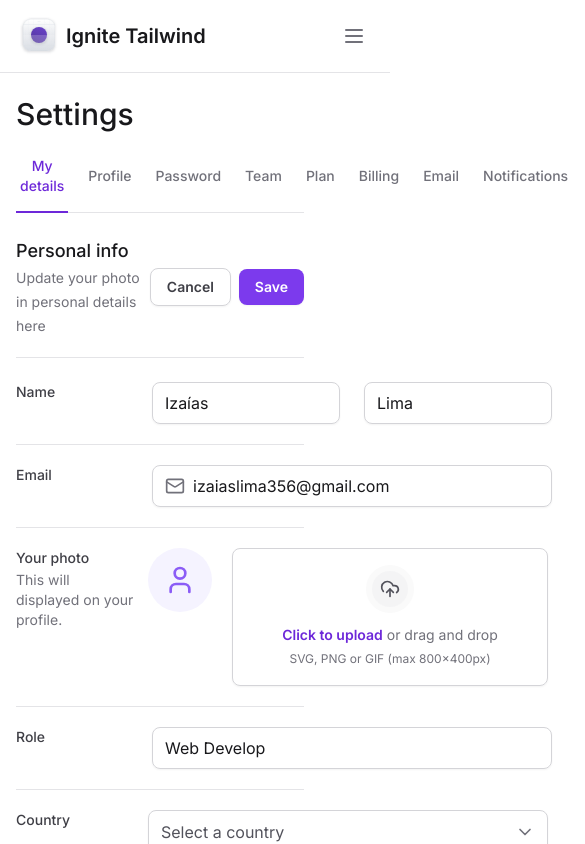
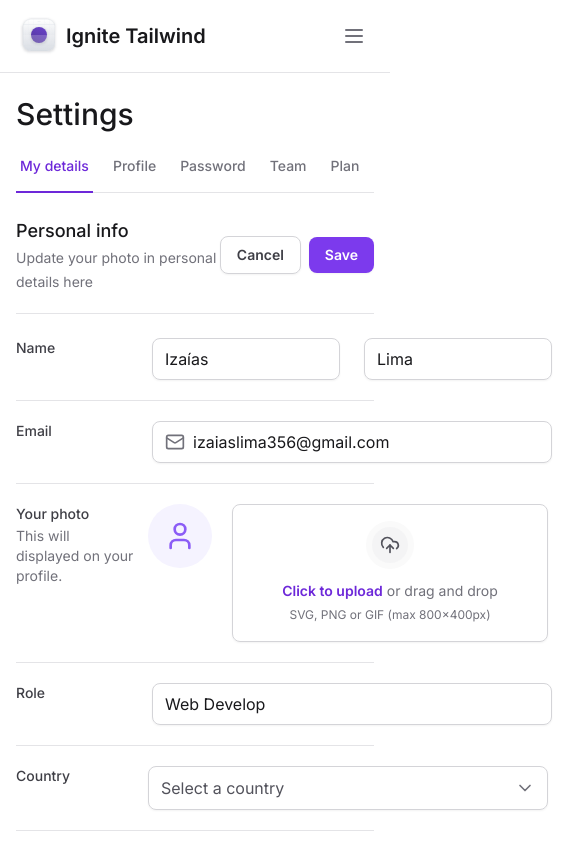
Before and after one commit to izaiasmorais/ignite-tailwind, a Next.js app: page / in a window 390 px wide. Shown: the top 844 px of the page, 585 px wide, since content can reach past the window. Built offline with nearby package versions, Linux system fonts and the light colour scheme.

Commit message:
chore: make scrollbar responsive

```diff
--- a/package.json
+++ b/package.json
@@ -11,6 +11,7 @@
   "dependencies": {
     "@formkit/auto-animate": "^0.8.0",
     "@radix-ui/react-collapsible": "^1.0.3",
+    "@radix-ui/react-scroll-area": "^1.0.5",
     "@radix-ui/react-select": "^1.2.2",
     "@radix-ui/react-tabs": "^1.0.4",
     "@types/node": "20.5.7",
--- a/src/app/layout.tsx
+++ b/src/app/layout.tsx
@@ -21,9 +21,11 @@
 				<link rel="shortcut icon" href="/logo.svg" type="image/x-icon" />
 			</head>
 			<body className={inter.className}>
-				<div className="min-h-screen grid grid-cols-app">
+				<div className="lg:grid min-h-screen lg:grid-cols-app">
 					<Sidebar />
-					<main className="px-4 pb-12 pt-24 lg:col-start-2 lg:px-8 lg:pt-8">{children}</main>
+					<main className="px-4 pb-12 pt-24 lg:col-start-2 lg:px-8 lg:pt-8 max-w-[100vw]">
+						{children}
+					</main>
 				</div>
 			</body>
 		</html>
--- a/src/components/settings-tabs/index.tsx
+++ b/src/components/settings-tabs/index.tsx
@@ -2,24 +2,76 @@
 import * as Tabs from "@radix-ui/react-tabs";
 import { TabItem } from "./tab-item";
 import { useState } from "react";
+import * as ScrollArea from "@radix-ui/react-scroll-area";
 
 export function SettingsTabs() {
 	const [currentTab, setCurrentTab] = useState("tab1");
 
 	return (
 		<Tabs.Root value={currentTab} onValueChange={setCurrentTab}>
-			<Tabs.List className="mt-6 flex w-full items-center gap-4 border-b border-zinc-200">
-				<TabItem value="tab1" title="My details"  isSelected={currentTab === "tab1"}/>
-				<TabItem value="tab2" title="Profile" isSelected={currentTab === "tab2"}/>
-				<TabItem value="tab3" title="Password" isSelected={currentTab === "tab3"}/>
-				<TabItem value="tab4" title="Team" isSelected={currentTab === "tab4"}/>
-				<TabItem value="tab5" title="Plan" isSelected={currentTab === "tab5"}/>
-				<TabItem value="tab6" title="Billing" isSelected={currentTab === "tab6"}/>
-				<TabItem value="tab7" title="Email" isSelected={currentTab === "tab7"}/>
-				<TabItem value="tab8" title="Notifications" isSelected={currentTab === "tab8"}/>
-				<TabItem value="tab9" title="Integrations" isSelected={currentTab === "tab9"}/>
-				<TabItem value="tab10" title="API" isSelected={currentTab === "tab10"}/>
-			</Tabs.List>
+			<ScrollArea.Root className="w-full" type="scroll">
+				<ScrollArea.Viewport className="w-full overflow-x-scroll">
+					<Tabs.List className="mt-6 flex w-full items-center gap-4 border-b border-zinc-200">
+						<TabItem
+							value="tab1"
+							title="My details"
+							isSelected={currentTab === "tab1"}
+						/>
+						<TabItem
+							value="tab2"
+							title="Profile"
+							isSelected={currentTab === "tab2"}
+						/>
+						<TabItem
+							value="tab3"
+							title="Password"
+							isSelected={currentTab === "tab3"}
+						/>
+						<TabItem
+							value="tab4"
+							title="Team"
+							isSelected={currentTab === "tab4"}
+						/>
+						<TabItem
+							value="tab5"
+							title="Plan"
+							isSelected={currentTab === "tab5"}
+						/>
+						<TabItem
+							value="tab6"
+							title="Billing"
+							isSelected={currentTab === "tab6"}
+						/>
+						<TabItem
+							value="tab7"
+							title="Email"
+							isSelected={currentTab === "tab7"}
+						/>
+						<TabItem
+							value="tab8"
+							title="Notifications"
+							isSelected={currentTab === "tab8"}
+						/>
+						<TabItem
+							value="tab9"
+							title="Integrations"
+							isSelected={currentTab === "tab9"}
+						/>
+						<TabItem
+							value="tab10"
+							title="API"
+							isSelected={currentTab === "tab10"}
+						/>
+					</Tabs.List>
+				</ScrollArea.Viewport>
+
+				<ScrollArea.Scrollbar
+					className="flex h-0.5 translate-y-1.5 touch-none flex-col bg-zinc-100"
+					orientation="horizontal"
+				>
+					<ScrollArea.Thumb className="relative flex-1 rounded-lg bg-zinc-300" />
+				</ScrollArea.Scrollbar>
+			</ScrollArea.Root>
 		</Tabs.Root>
 	);
 }
--- a/src/components/settings-tabs/tab-item.tsx
+++ b/src/components/settings-tabs/tab-item.tsx
@@ -17,7 +17,7 @@
 		>
 			<span
 				className="rounded group-focus-visible:ring-2 group-focus-visible:ring-violet-400
-			group-focus-visible:ring-offset-4"
+			group-focus-visible:ring-offset-4 whitespace-nowrap"
 			>
 				{title}
 			</span>
```
Also changed, not shown: 1 other file (tests, documents, lock files or other folders).
